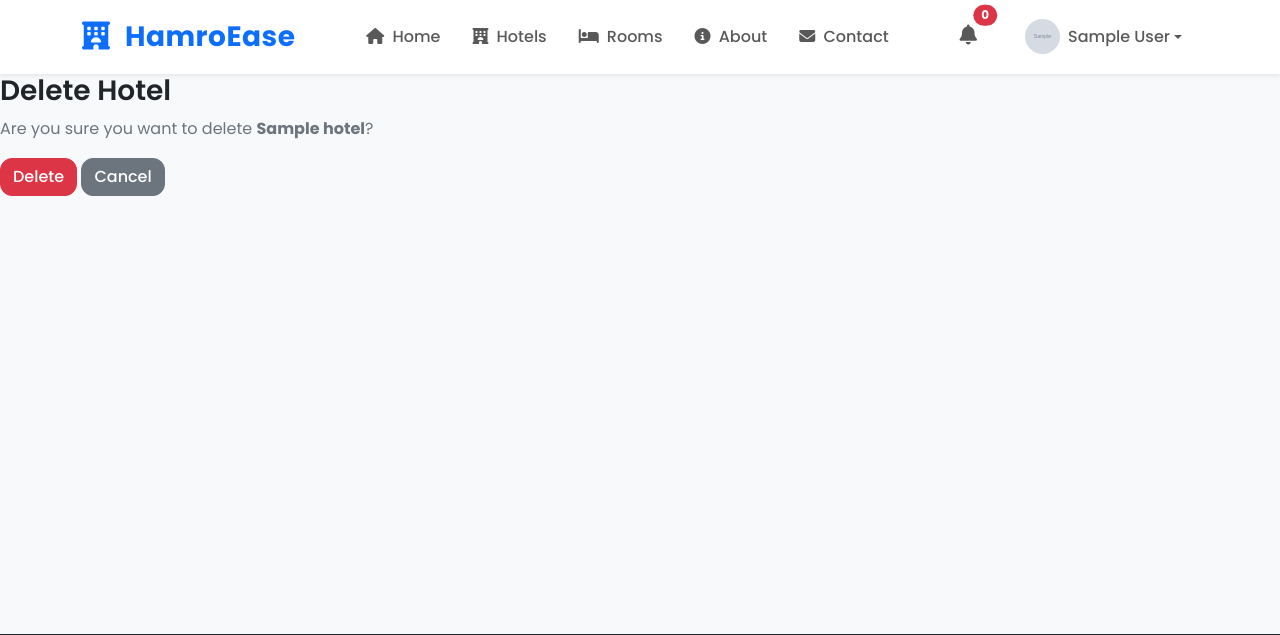
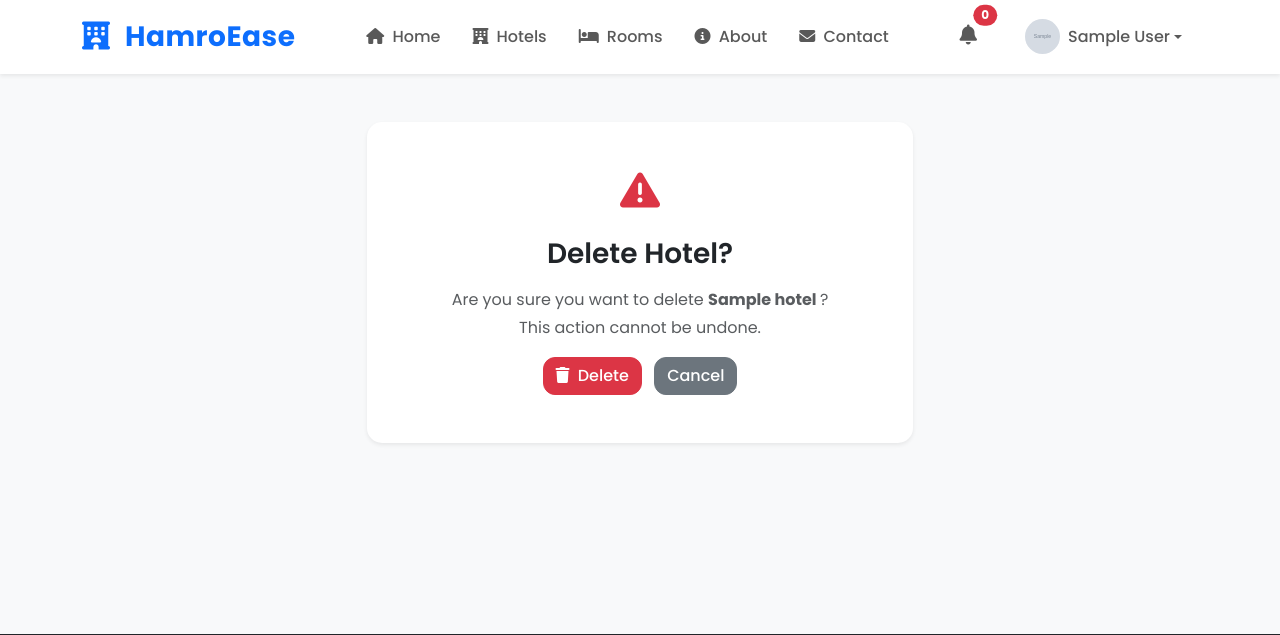
Before and after one commit to pokhrelsamir/HamroEase, a Django app: page /hotels/1/delete/ in a window 1280 px wide. Shown: the top 635 px of the page. Run offline with Django 5.2, Linux system fonts and the light colour scheme; a user stored in the database is signed in; tables that the repository leaves empty hold one stand-in row (values such as "Sample post"); grey boxes marked "Sample" are stand-in pictures; parts of the project's set-up code (start-up, migrations or seed data) failed here and were passed over.

Commit message:
Hotel Template File Update

```diff
--- a/templates/hotels/hotels/hotel_confirm_delete.html
+++ b/templates/hotels/hotels/hotel_confirm_delete.html
@@ -1,23 +1,80 @@
 {% extends "base.html" %}
+
+{% block title %}
+    Delete Hotel | HamroEase
+{% endblock %}
 
 {% block content %}
 
-<h3>Delete Hotel</h3>
+<section class="py-5">
 
-<p>Are you sure you want to delete <strong>{{ hotel.name }}</strong>?</p>
+    <div class="container">
+
+        <div class="row justify-content-center">
+
+            <div class="col-md-6">
+
+                <div class="card shadow-sm">
+
+                    <div class="card-body text-center p-5">
+
+                        <div class="mb-4">
+                            <i class="fa-solid fa-triangle-exclamation text-danger fs-1"></i>
+                        </div>
+
+                        <h3 class="mb-3">
+                            Delete Hotel?
+                        </h3>
+
+                        <p class="text-muted">
+
+                            Are you sure you want to delete
+
+                            <strong>
+                                {{ hotel.name }}
+                            </strong>
+
+                           ?
+
+                            <br>
+
+                            This action cannot be undone.
+
+                        </p>
 
                         <form method="POST">
 
                             {% csrf_token %}
 
-    <button class="btn btn-danger">
+                            <button
+                                type="submit"
+                                class="btn btn-danger me-2">
+
+                                <i class="fa-solid fa-trash me-1"></i>
                                 Delete
+
                             </button>
 
-    <a href="{% url 'hotel_list' %}" class="btn btn-secondary">
+                            <a
+                                href="{% url 'hotel_list' %}"
+                                class="btn btn-secondary">
+
                                 Cancel
+
                             </a>
 
                         </form>
 
+                    </div>
+
+                </div>
+
+            </div>
+
+        </div>
+
+    </div>
+
+</section>
+
 {% endblock %}
```
Lines whose indentation alone changed are shown as unchanged.
